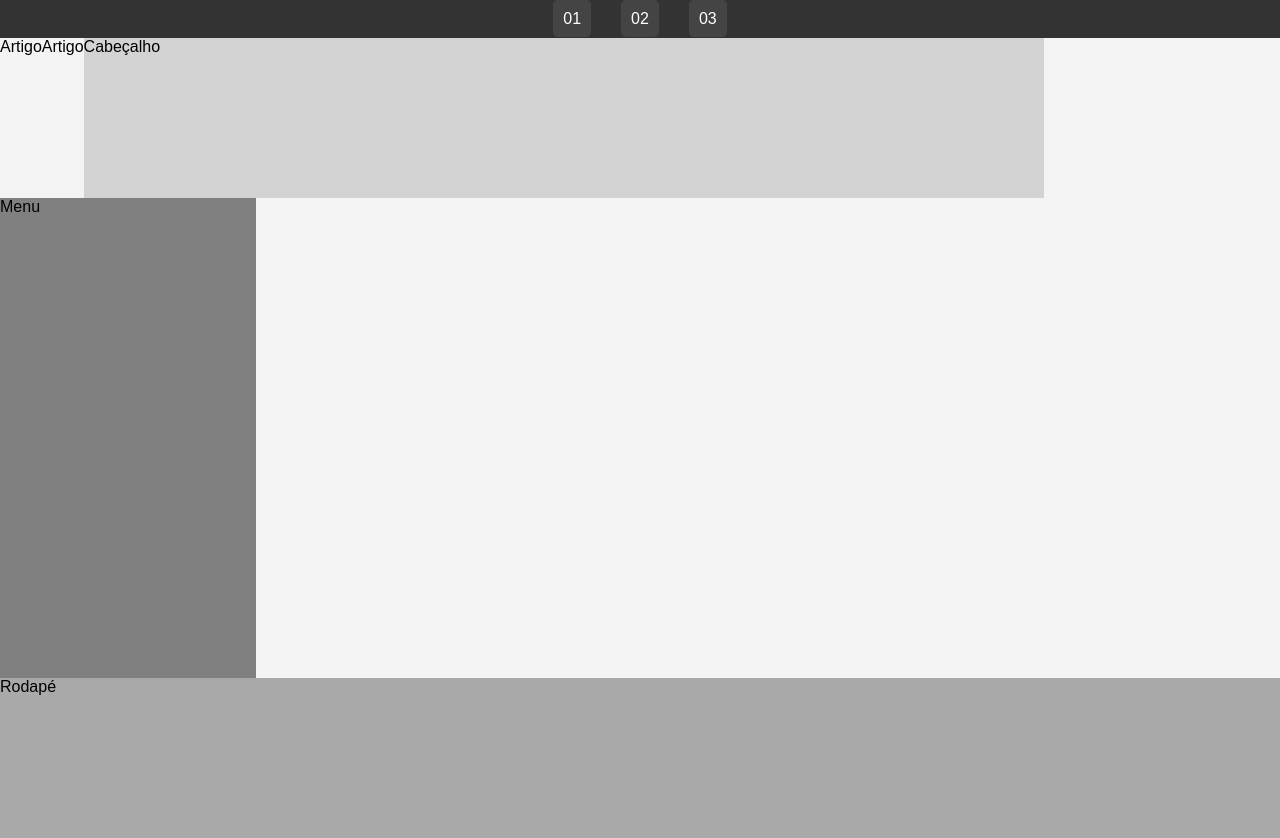
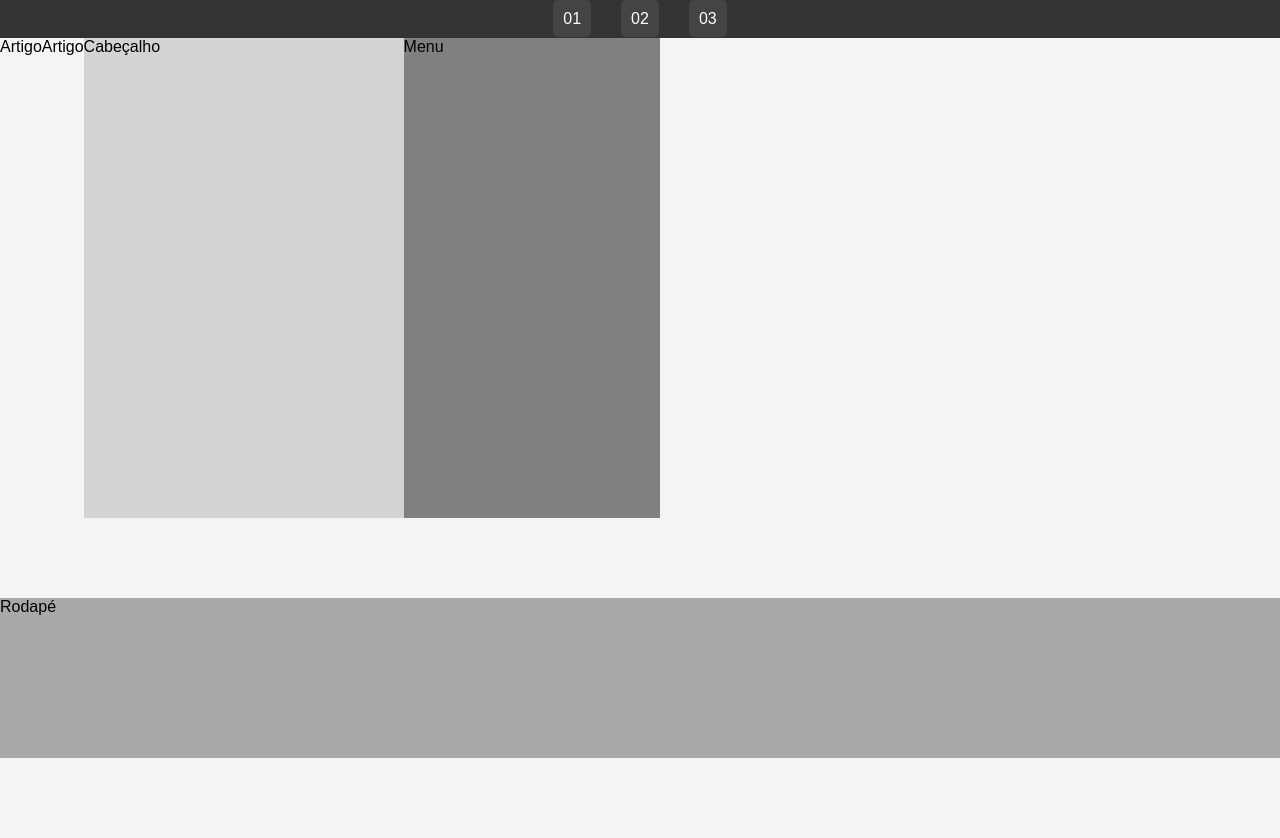
Before and after one commit to Samuelndrade/09---Flexbox, a plain HTML site: page index.html in a window 1280 px wide. Drawn offline with Linux system fonts and the light colour scheme.

Commit message:
modifiquei meu index

```diff
--- a/css/estilo.css
+++ b/css/estilo.css
@@ -45,8 +45,8 @@ nav ul li a:hover {
 
 .header {
     background-color: lightgray;
-    width: 75%;
-    height: 20vh;
+    width: 25%;
+    height: 60vh;
     order: 1;
 }
 
```
